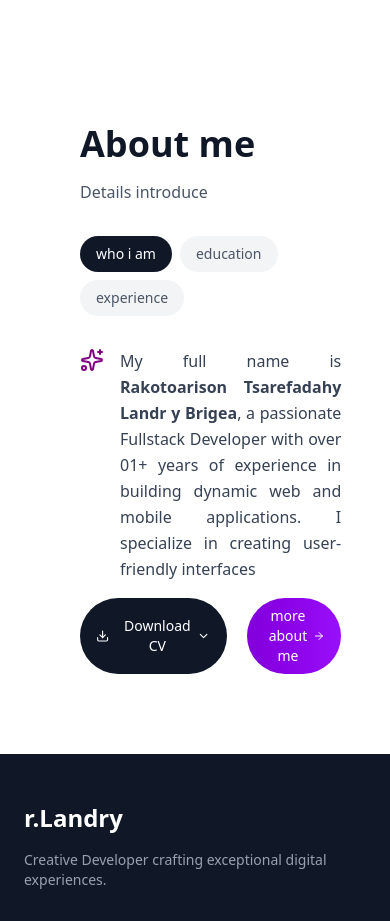
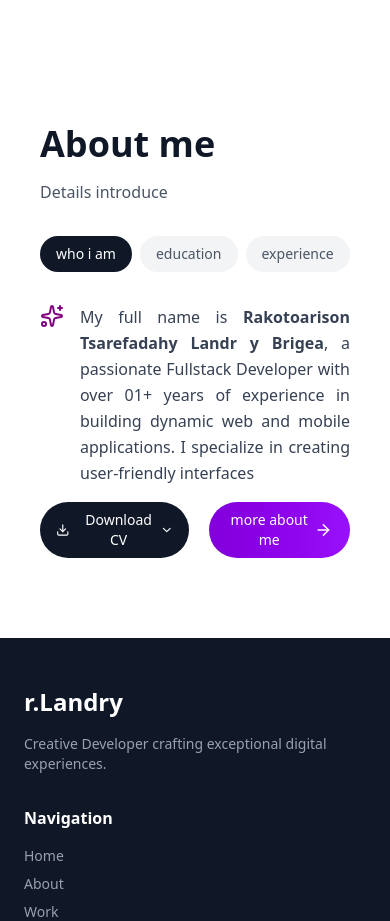
Before and after one commit to rakotoarisonlandry/portfolioV.02, a Next.js app: page / in a window 390 px wide. Shown: the part 1420-2341 px from the top of the page. Built offline with nearby package versions, Linux system fonts and the light colour scheme.

Commit message:
fix: adjust layout spacing in AboutSection for improved consistency

```diff
--- a/src/components/sections/about-section.tsx
+++ b/src/components/sections/about-section.tsx
@@ -38,9 +38,9 @@ export function AboutSection() {
   };
   return (
     <section className="py-20 px-6 lg:px-8">
-      <div className="max-w-7xl mx-14">
+      <div className="max-w-7xl lg:mx-14 mx-4">
         <div className="grid lg:grid-cols-2 gap-16 items-start">
-          <div className="lg:flex hidden  justify-start">
+          <div className="lg:flex hidden justify-start">
             <div className="relative">
               <div className="absolute -top-4 -right-4 z-10">
                 <div className="bg-white border border-gray-200 rounded-full p-3 shadow-lg">
```
